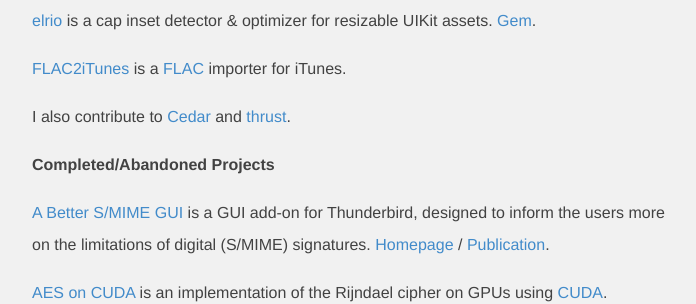
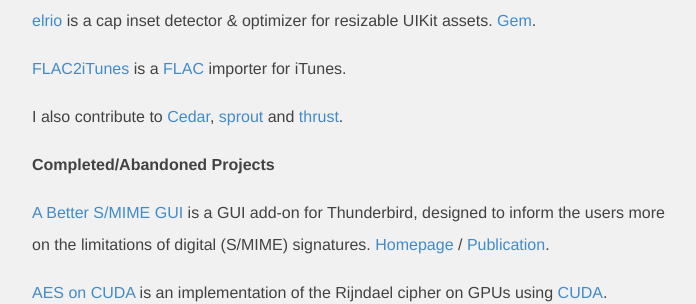
Before and after one commit to cbguder/cbg.me, a Jekyll site: the page built from index.md, in a window 1280 px wide. Shown: the part 315-619 px from the top of the page, without its empty margins (288-984 px from the left). Built offline with Jekyll 4.4.1, drawn with Linux system fonts in a browser that asks for light colours; Markdown is read by kramdown in place of the engine named in the settings.

Commit message:
Add link to sprout.

```diff
--- a/index.md
+++ b/index.md
@@ -15,7 +15,7 @@
 
 [FLAC2iTunes][] is a [FLAC][] importer for iTunes.
 
-I also contribute to [Cedar][] and [thrust][].
+I also contribute to [Cedar][], [sprout][] and [thrust][].
 
 ### Completed/Abandoned Projects
 
@@ -71,6 +71,7 @@
 [pivotal-labs]: http://pivotallabs.com
 [practises]: https://github.com/cbguder/practises
 [rutorrent]: https://github.com/cbguder/rutorrent
+[sprout]: https://github.com/pivotal-sprout
 [stack-overflow]: http://stackoverflow.com/users/2119/can-berk-guder
 [thrust]: https://github.com/pivotal/thrust
 [trap]: https://github.com/cbguder/trap
```
